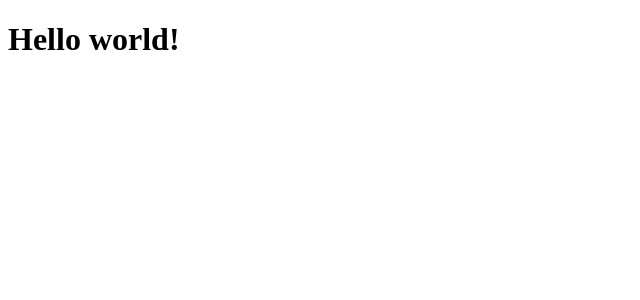
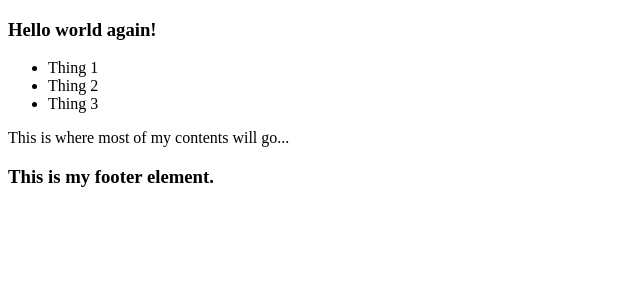
Before and after one commit to tikoms/react, a React (Create React App) app: page / in a window 1280 px wide. Shown: the top 300 px of the page, without its empty margins (0-640 px from the left). Built offline with nearby package versions, Linux system fonts and the light colour scheme.

Commit message:
parent/child components

```diff
--- a/src/App.js
+++ b/src/App.js
@@ -1,7 +1,20 @@
 import React from "react";
+import Header from "./components/Header";
+import MainContent from "./components/MainContent";
+import Footer from "./components/Footer";
 
 function App() {
-    return <h1 > Hello world! < /h1>;
+    return ( <
+        div >
+        <
+        Header / >
+        <
+        MainContent / >
+        <
+        Footer / >
+        <
+        /div>
+    );
 }
 
 export default App;
--- /dev/null
+++ b/src/components/Footer.js
@@ -0,0 +1,7 @@
+import React from "react";
+
+function Footer() {
+    return <h3 > This is my footer element. < /h3>;
+}
+
+export default Footer;
--- /dev/null
+++ b/src/components/Header.js
@@ -0,0 +1,21 @@
+import React from "react";
+
+function Header() {
+    return ( <
+        div >
+        <
+        nav >
+        <
+        h3 > Hello world again! < /h3> <
+        ul >
+        <
+        li > Thing 1 < /li> <
+        li > Thing 2 < /li> <
+        li > Thing 3 < /li> <
+        /ul> <
+        /nav> <
+        /div>
+    );
+}
+
+export default Header;
--- /dev/null
+++ b/src/components/MainContent.js
@@ -0,0 +1,7 @@
+import React from "react";
+
+function MainContent() {
+    return <p > This is where most of my contents will go... < /p>;
+}
+
+export default MainContent;
```
